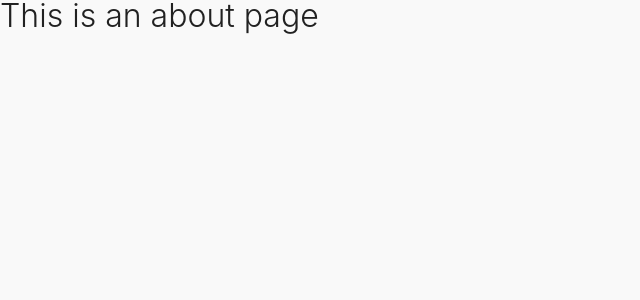
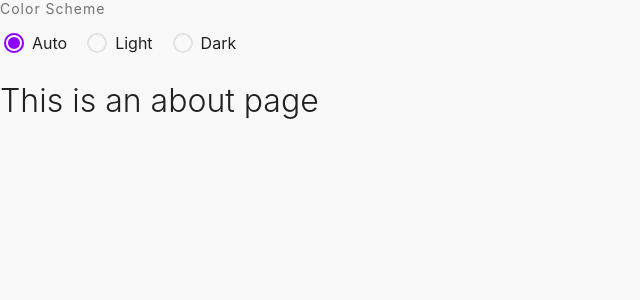
Before and after one commit to strizich/sdui, a Vue app: page /about in a window 1280 px wide. Shown: the top 300 px of the page, without its empty margins (0-640 px from the left). Built offline with nearby package versions, Linux system fonts and the light colour scheme.

Commit message:
- Add manual scheme control - Fix tooltip text color scheme - Adjust some classes - Add some variations for tooltips

```diff
--- a/src/App.vue
+++ b/src/App.vue
@@ -1,9 +1,43 @@
 <template>
-  <div id="app">
+  <div id="app" :class="scheme">
+    <header>
+      <sd-fieldset title="Color Scheme">
+        <sd-radio v-model="state.mode" value="auto">Auto</sd-radio>
+        <sd-radio v-model="state.mode" value="light">Light</sd-radio>
+        <sd-radio v-model="state.mode" value="dark">Dark</sd-radio>
+      </sd-fieldset>
+    </header>
     <router-view/>
   </div>
 </template>
+<script>
+import { reactive, computed, watch, nextTick } from 'vue'
+import { SdFieldset } from '@/library/components/SdField'
+import SdRadio from '@/library/components/SdRadio'
+export default {
+  components: { SdRadio, SdFieldset },
+  setup () {
+    const state = reactive({
+      mode: 'auto'
+    })
+    const scheme = computed(() => {
+      return `sd--scheme--${state.mode}`
+    })
 
+    watch(() => scheme.value, (newValue, oldValue) => {
+      nextTick().then(() => {
+        document.body.classList.remove(`${oldValue}`)
+        document.body.classList.add(`${newValue}`)
+      })
+    })
+
+    return {
+      state,
+      scheme
+    }
+  }
+}
+</script>
 <style lang="scss">
 @import './library/scss/reset';
 @import './library/scss/engine';
--- a/src/components/TooltipDemo.vue
+++ b/src/components/TooltipDemo.vue
@@ -10,19 +10,19 @@
       </sd-button>
       <sd-button flat>
         Tooltip Left
-        <sd-tooltip placement="left">
+        <sd-tooltip theme="success" placement="left">
           <span>text</span>
         </sd-tooltip>
       </sd-button>
       <sd-button flat>
         Tooltip Right
-        <sd-tooltip placement="right">
+        <sd-tooltip theme="danger" placement="right">
           <span>text</span>
         </sd-tooltip>
       </sd-button>
       <sd-button flat>
         Tooltip Bottom
-        <sd-tooltip placement="bottom">
+        <sd-tooltip theme="secondary" placement="bottom">
           <span>text</span>
         </sd-tooltip>
       </sd-button>
--- a/src/library/components/SdTooltip/SdTooltip.vue
+++ b/src/library/components/SdTooltip/SdTooltip.vue
@@ -179,7 +179,7 @@ export default {
       $contrast: sd-pick-contrast($default);
          &.is--#{$state} {
           background-color: $default;
-          color: $contrast;
+          color: sd-color($contrast, text)
         }
       }
     }
--- a/src/library/scss/_css-vars.scss
+++ b/src/library/scss/_css-vars.scss
@@ -11,7 +11,7 @@
       }
     }
   }
-  .sd--layout--#{$scheme}{
+  .sd--scheme--#{$scheme}{
     @each $key, $color in $map {
       $color: sd-color($scheme, $key);
       --#{$key}: #{$color};
```
